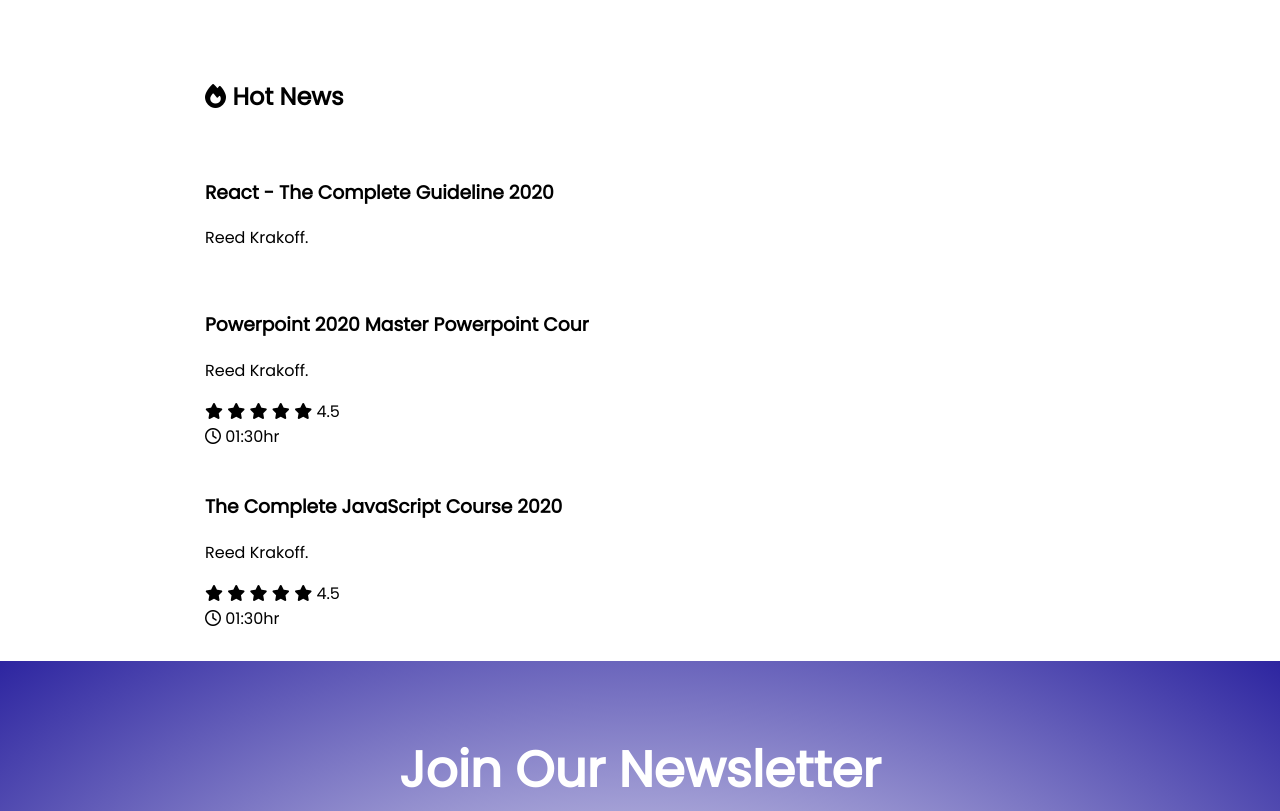
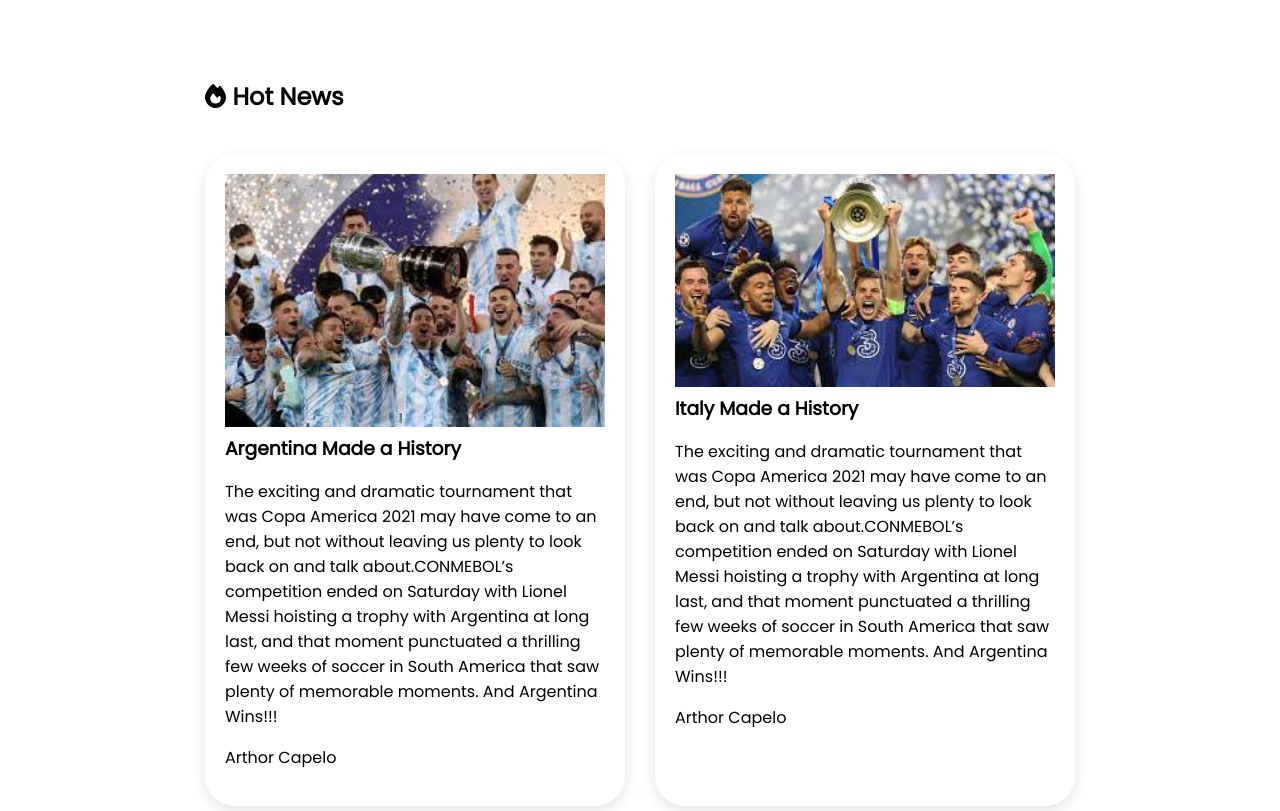
Before and after one commit to Khurshida-Meem/responsive-foodball, a plain HTML site: page index.html in a window 1280 px wide. Shown: the part 3060-3871 px from the top of the page. Drawn offline with Linux system fonts and the light colour scheme.

Commit message:
added all sections

```diff
--- a/index.html
+++ b/index.html
@@ -141,67 +141,53 @@
         </section>
 
         <!-- hot news start  -->
-        <section class="container">
-            <!-- Latest Courses -->
-            <h2 class="section-title"><i class="fas fa-fire"></i> Hot News</h2>
-            <div class="courses">
-                <div class="course">
-                    <div class="course-banner">
-                        <img src="img/courses/course-1.png" alt="">
+        <section class="container hot-news">
+            <h2><i class="fas fa-fire"></i> Hot News</h2>
+            <div class="newses">
+                <div class="news">
+                    <div>
+                        <img src="img/players/news-4.jpg" alt="">
                     </div>
-                    <div class="course-detail">
-                        <h3 class="course-title">React - The Complete Guideline 2020</h3>
-                        <p class="course-author">Reed Krakoff.</p>
+                    <div class="news-detail">
+                        <h3 class="news-title">Argentina Made a History</h3>
+                        <p class="news-description">The exciting and dramatic tournament that was Copa America 2021 may have come to an end, but not without leaving us plenty to look back on and talk about.CONMEBOL’s competition ended on Saturday with Lionel Messi hoisting a trophy with Argentina at long last, and that moment punctuated a thrilling few weeks of soccer in South America that saw plenty of memorable moments. And Argentina Wins!!!</p>
+                        <p class="news-author">Arthor Capelo</p>
 
                     </div>
                 </div>
-                <div class="course">
-                    <div class="course-banner">
-                        <img src="img/courses/course-2.png" alt="">
+                <div class="news">
+                    <div>
+                        <img src="img/players/news-3.jpg" alt="">
                     </div>
-                    <div class="course-detail">
-                        <h3 class="course-title">Powerpoint 2020 Master Powerpoint Cour </h3>
-                        <p class="course-author">Reed Krakoff.</p>
-                        <div class="course-info">
-                            <div>
-                              <i class="fas fa-star filled"></i>
-                              <i class="fas fa-star filled"></i>
-                              <i class="fas fa-star filled"></i>
-                              <i class="fas fa-star filled"></i>
-                              <i class="fas fa-star empty"></i>
-                              <span>4.5</span>
-                            </div>
-                            <div class="course-duration">
-                              <i class="far fa-clock"></i>
-                              01:30hr
-                            </div>
-                        </div>
+                    <div class="news-detail">
+                        <h3 class="news-title">Italy Made a History</h3>
+                        <p class="news-description">The exciting and dramatic tournament that was Copa America 2021 may have come to an end, but not without leaving us plenty to look back on and talk about.CONMEBOL’s competition ended on Saturday with Lionel Messi hoisting a trophy with Argentina at long last, and that moment punctuated a thrilling few weeks of soccer in South America that saw plenty of memorable moments. And Argentina Wins!!!</p>
+                        <p class="news-author">Arthor Capelo</p>
+
                     </div>
                 </div>
-                <div class="course">
-                    <div class="course-banner">
-                        <img src="img/courses/course-3.png" alt="">
+                <div class="news">
+                    <div>
+                        <img src="img/players/news-2.jpg" alt="">
                     </div>
-                    <div class="course-detail">
-                        <h3 class="course-title">The Complete JavaScript Course 2020</h3>
-                        <p class="course-author">Reed Krakoff.</p>
-                        <div class="course-info">
-                            <div>
-                              <i class="fas fa-star filled"></i>
-                              <i class="fas fa-star filled"></i>
-                              <i class="fas fa-star filled"></i>
-                              <i class="fas fa-star filled"></i>
-                              <i class="fas fa-star empty"></i>
-                              <span>4.5</span>
-                            </div>
-                            <div class="course-duration">
-                              <i class="far fa-clock"></i>
-                              01:30hr
-                            </div>
-                        </div>
+                    <div class="news-detail">
+                        <h3 class="news-title">This is stylish Ronaldo</h3>
+                        <p class="news-description">The exciting and dramatic tournament that was Copa America 2021 may have come to an end, but not without leaving us plenty to look back on and talk about.CONMEBOL’s competition ended on Saturday with Lionel Messi hoisting a trophy with Argentina at long last, and that moment punctuated a thrilling few weeks of soccer in South America that saw plenty of memorable moments. And Argentina Wins!!!</p>
+                        <p class="news-author">Arthor Capelo</p>
+
                     </div>
                 </div>
+                <div class="news">
+                    <div>
+                        <img src="img/players/news-1.jpg" alt="">
+                    </div>
+                    <div class="news-detail">
+                        <h3 class="news-title">Messi Scores</h3>
+                        <p class="news-description">The exciting and dramatic tournament that was Copa America 2021 may have come to an end, but not without leaving us plenty to look back on and talk about.CONMEBOL’s competition ended on Saturday with Lionel Messi hoisting a trophy with Argentina at long last, and that moment punctuated a thrilling few weeks of soccer in South America that saw plenty of memorable moments. And Argentina Wins!!!</p>
+                        <p class="news-author">Arthor Capelo</p>
 
+                    </div>
+                </div>
             </div>
         </section>
         <!-- newsletter section start -->
--- a/styles/style.css
+++ b/styles/style.css
@@ -31,12 +31,11 @@ footer {
 }
 .flexible-container {
   margin-bottom: 50px;
-
 }
-.flexible-container img{
+.flexible-container img {
   width: 100%;
 }
-.flexible-container div{
+.flexible-container div {
   width: 50%;
   padding: 5%;
 }
@@ -121,23 +120,47 @@ header a:hover {
   padding: 10px 0;
 }
 
+/*----------------------
+  hot news styles
+  ----------------------*/
+.newses {
+  display: grid;
+  grid-template-columns: repeat(2, 1fr);
+  grid-column-gap: 30px;
+}
+.news {
+  box-shadow: 0px 5.34229px 13.3557px rgb(231, 226, 226);
+  padding: 20px;
+  border-radius: 30px;
+  margin-top: 20px;
+}
+.news img {
+  position: relative;
+  width: 100%;
+  height: auto;
+}
+.news-detail h3 {
+  margin-top: 0;
+  margin-bottom: 0;
+}
+
 /*--------------------
      newsletter style
 ----------------------*/
 
 .newsletter {
-  background-image: radial-gradient( white,#2d25a0);
+  background-image: radial-gradient(white, #2d25a0);
   width: 100%;
 }
 
-.newsletter h1{
+.newsletter h1 {
   text-align: center;
   color: white;
   font-size: 50px;
   font-weight: 700;
   padding-top: 30px;
 }
-.newsletter p{
+.newsletter p {
   color: white;
   text-align: center;
   font-size: 30px;
@@ -166,7 +189,6 @@ form {
   padding: 10px 24px;
   font-weight: 500;
   font-size: 16px;
-
 }
 /*-----------------
     footer styles
@@ -193,7 +215,7 @@ footer a {
 -------------------------------*/
 
 @media only screen and (max-width: 688px) {
-  body{
+  body {
     margin: 0;
   }
   .container {
@@ -203,9 +225,9 @@ footer a {
   }
 
   /* header style  */
-  header{
+  header {
     display: grid;
-    grid-template-columns: repeat(1,1fr);
+    grid-template-columns: repeat(1, 1fr);
     align-items: center;
   }
   header h1 {
@@ -213,53 +235,71 @@ footer a {
     font-size: 36px;
     font-weight: 700;
   }
-  header a{
+  header a {
     margin-left: 16px;
   }
-  header img{
+  header img {
     width: 329px;
     margin-left: 16px;
   }
   /* players style  */
 
-  .players{
+  .players {
     padding-top: 47px;
     display: flex;
     flex-direction: column;
     align-items: center;
   }
-  .player img{
+  .player img {
     width: 300px;
     padding: 15px;
   }
+  /* hot news style  */
+  .hot-news{
+    border: 2px;
+    border-style: double;
+    border-color: black;
+  }
+
+  .newses {
+    display: grid;
+    grid-template-columns: repeat(1, 1fr);
+    grid-column-gap: 10px;
+  }
+  .news{
+    margin: 10px;
+  }
+  .news img {
+    width: 100%;
+    height: auto;
+}
   /* newsletter style */
-  .newsletter{
+  .newsletter {
     display: grid;
-    grid-template-columns: repeat(1,1fr);
-
+    grid-template-columns: repeat(1, 1fr);
   }
-  .media-query{
+  .media-query {
     display: flex;
     flex-direction: column;
     padding-top: 5px;
   }
-  .media-query input{
+  .media-query input {
     margin: 0;
   }
-  .media-query a{
+  .media-query a {
     margin-top: 0;
   }
-  .newsletter p{
+  .newsletter p {
     font-size: 20px;
   }
-  .media-query img{
+  .media-query img {
     width: 100%;
   }
   /* footer style  */
-  footer{
+  footer {
     margin: 0;
   }
-  footer img{
+  footer img {
     width: 225px;
     margin-top: 43px;
   }
```
Lines whose indentation alone changed are shown as unchanged.
